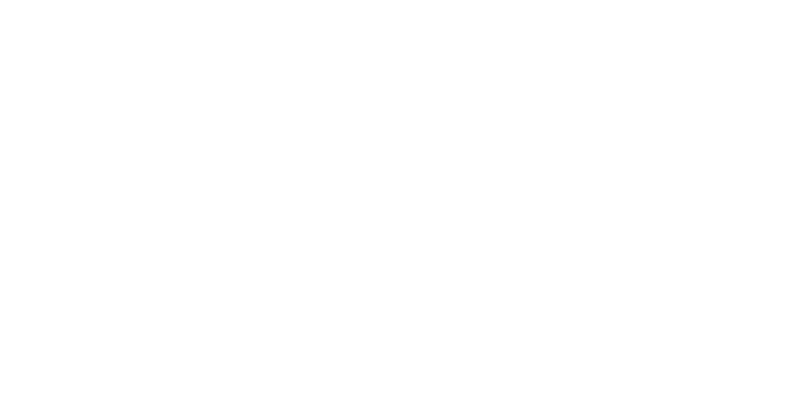
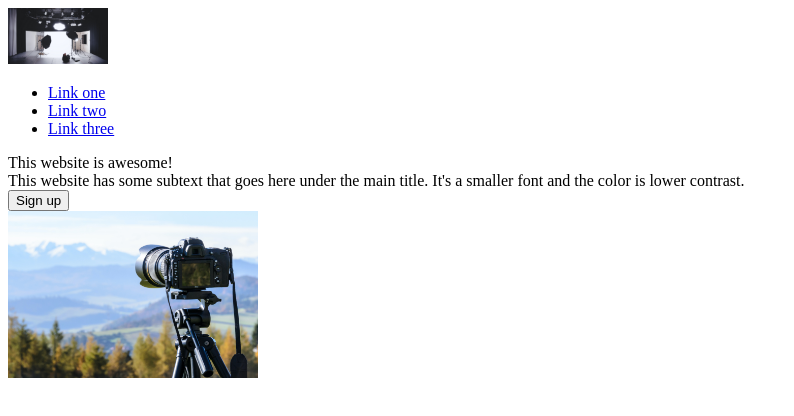
Before and after one commit to paintingviking/landing-page, a plain HTML site: page index.html in a window 1280 px wide. Shown: the whole page, without its empty margins (0-794 px from the left). Drawn offline with Linux system fonts and the light colour scheme.

Commit message:
- Setup header and hero content basic structure - Added hero-image - Added credit for hero-image

```diff
--- a/index.html
+++ b/index.html
@@ -4,8 +4,22 @@
     <title>My landing page!</title>
 </head>
 <body>
+    <div class="header">
+        <img src="images/header.jpg" width="100px" height="auto">
+            <ul>
+                <li><a href="#">Link one</a></li>
+                <li><a href="#">Link two</a></li>
+                <li><a href="#">Link three</a></li>
+            </ul>
 
+    </div>
+    <div class="hero">
+        <div class="main-text">This website is awesome!</div>
+        <div class="content-text">This website has some subtext that goes here under the main title. It's a smaller font and the color is lower contrast.</div>
+        <div class="button"><button>Sign up</button></div>
+        <div class="hero-image"><img src="images/hero-image.jpg" width="250px" height="auto"> </div>
 
+    </div>
 
 
 </body>
```
Also changed, not shown: images/hero-image.jpg (added), 1 other file.
